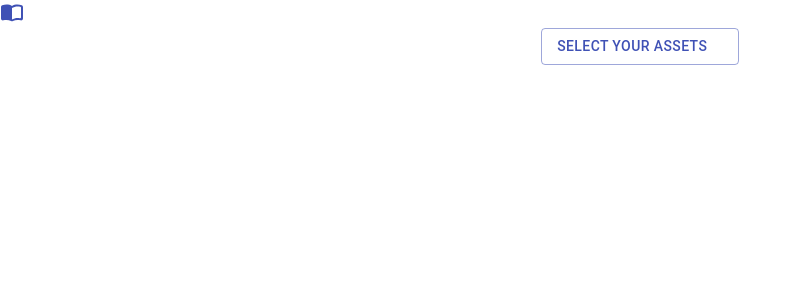
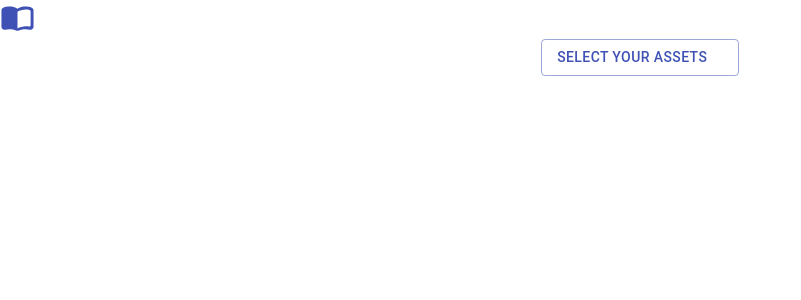
Before and after one commit to FionaXYZ/Robo-Advisor, a React (Create React App) app in the folder project/ui/: page / in a window 1280 px wide. Shown: the top 300 px of the page, without its empty margins (0-801 px from the left). Built offline with nearby package versions, Linux system fonts and the light colour scheme.

Commit message:
bigger icon

```diff
--- a/project/ui/src/App.js
+++ b/project/ui/src/App.js
@@ -164,7 +164,7 @@ export default function AssetSelection() {
   // console.log(isins)
   return (
     <> <Link href="https://en.wikipedia.org/wiki/Markowitz_model">
-    <ImportContactsRoundedIcon></ImportContactsRoundedIcon>
+    <ImportContactsRoundedIcon fontSize="large"></ImportContactsRoundedIcon>
        </Link>
       <Typography variant="h5" component="h2" align="center" >
        <Button variant="outlined" color="primary" onClick={handleClickOpen} align="center">
```
